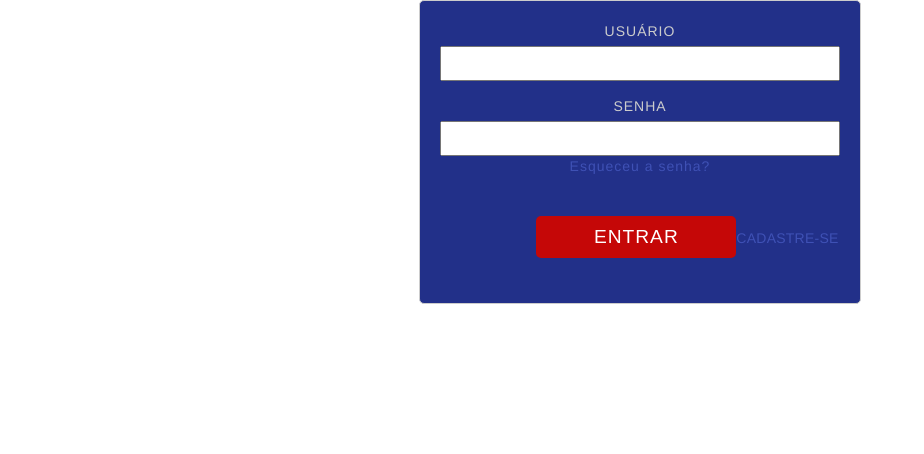
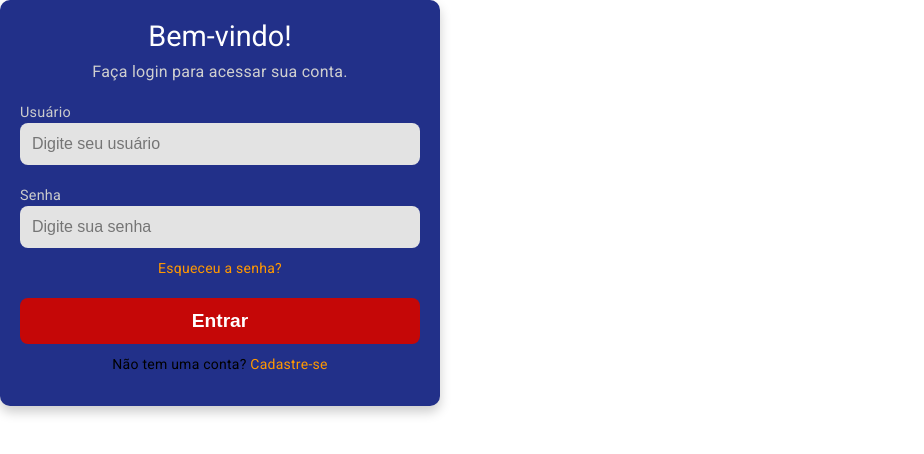
Before and after one commit to JoaoVictorBES/gestao-time-futebol-ui, an Angular app: page /login in a window 1280 px wide. Shown: the top 454 px of the page, without its empty margins (0-924 px from the left). Built offline with nearby package versions, Linux system fonts and the light colour scheme.

Commit message:
Melhorando design dos formulários de cadastro, login e reset-password

```diff
--- a/src/app/components/cadastro/cadastro.component.html
+++ b/src/app/components/cadastro/cadastro.component.html
@@ -1,34 +1,32 @@
-
-  <div class="logo-container"></div>
+<div class="container">
+  <div class="logo-container">
+    <img src="logo.png" alt="Logo" class="logo">
+  </div>
 
   <div class="cadastro-container">
 
     <div class="info">
-      <h1><b>Criar Conta</b></h1>
-      <h3>Já é um membro?  <a href="/login"><b>Login</b></a> </h3>
+      <h1>Criar Conta</h1>
+      <h3>Já é um membro? <a href="/login"><b>Login</b></a></h3>
     </div>
 
     <form class="form-container" (ngSubmit)="cadastrar()" onsubmit="return false;">
-
       <div class="form-group">
-        <p>Nome completo</p>
-        <label for="nome" class="form-label"></label>
-        <input type="text" class="username" placeholder="Nome de Usuário" required [(ngModel)]="usuario.username" name="username">
+        <label for="username">Nome completo</label>
+        <input type="text" id="username" class="input-field" placeholder="Nome de Usuário" required [(ngModel)]="usuario.username" name="username">
       </div>
 
       <div class="form-group">
-        <p>E-mail</p>
-        <label for="email" class="form-label"></label>
-        <input type="text" class="email" placeholder="Email" required [(ngModel)]="usuario.email" name="email">
+        <label for="email">E-mail</label>
+        <input type="email" id="email" class="input-field" placeholder="Email" required [(ngModel)]="usuario.email" name="email">
       </div>
 
       <div class="form-group">
-        <p>Senha</p>
-        <label for="senha" class="form-label"></label>
-        <input type="text" class="password" placeholder="Senha" required [(ngModel)]="usuario.password" name="password">
+        <label for="password">Senha</label>
+        <input type="password" id="password" class="input-field" placeholder="Senha" required [(ngModel)]="usuario.password" name="password">
       </div>
-
 
       <button class="btn" type="submit">Cadastrar</button>
     </form>
   </div>
+</div>
--- a/src/app/components/cadastro/cadastro.component.scss
+++ b/src/app/components/cadastro/cadastro.component.scss
@@ -1,114 +1,123 @@
+body {
+  margin: 0;
+  padding: 0;
+  font-family: 'Arial', sans-serif;
+  background-color: #1a1a2e;
+  color: #fff;
+  display: flex;
+  justify-content: center;
+  align-items: center;
+  min-height: 100vh;
+}
+
 .container {
   width: 100%;
   max-width: 400px;
+  margin: auto;
+  padding: 20px;
+  border-radius: 10px;
+  background-color: #223089;
+  box-shadow: 0px 6px 12px rgba(0, 0, 0, 0.2);
+  text-align: center;
+}
+
+.logo-container {
+  margin-bottom: 20px;
+}
+
+.logo {
+  width: 80px;
+  height: auto;
   margin: 0 auto;
-  padding: 20px;
-  border: 1px solid #ccc;
-  border-radius: 5px;
-  font-family: 'Franklin Gothic Medium', 'Arial Narrow', Arial, sans-serif;
-  background-color: #223089;
-  margin-top: 5rem;
+}
+
+.cadastro-container .info h1 {
+  font-size: 1.8rem;
+  margin-bottom: 10px;
+  color: #ffffff;
+}
+
+.cadastro-container .info h3 {
+  font-size: 1rem;
+  margin-bottom: 20px;
+  color: #cfcfcf;
+}
+
+.cadastro-container .info a {
+  color: #ff9800;
+  text-decoration: none;
+}
+
+.cadastro-container .info a:hover {
+  text-decoration: underline;
 }
 
 .form-container {
-  width: 100%;
-  max-width: 300px;
-  padding: 25px;
-  background-color: #223089;
-  border-radius: 10px;
-  font-family: 'Franklin Gothic Medium', 'Arial Narrow', Arial, sans-serif;
-  box-shadow: 0px 6px 12px rgba(0, 0, 0, 0.2);
-  text-align: center;
+  display: flex;
+  flex-direction: column;
   align-items: center;
 }
 
-h2 {
-  text-align: center;
-  color: #fff;
-  font-size: 1.5rem;
-  margin-bottom: 25px;
-}
-
 .form-group {
+  width: 100%;
   margin-bottom: 20px;
-  color: #ccc;
   text-align: left;
 }
 
-label {
-  display: block;
-  margin-bottom: 8px;
-  letter-spacing: 1px;
-  font-weight: bold;
+.label {
+  font-size: 0.9rem;
+  margin-bottom: 5px;
+  color: #ccc;
 }
 
 .input-field {
   width: 100%;
   padding: 12px;
+  border-radius: 8px;
+  border: none;
+  font-size: 1rem;
+  background-color: #e3e3e3;
+  color: #333;
   box-sizing: border-box;
-  border: 1px solid #ccc;
-  border-radius: 8px;
-  font-family: inherit;
-  background-color: #f5f5f5;
 }
 
 .input-field:focus {
   outline: none;
-  border-color: #007bff;
-  box-shadow: 0 0 6px rgba(0, 123, 255, 0.5);
+  border: 2px solid #ff9800;
+  background-color: #fff;
 }
 
 .btn {
   width: 100%;
   padding: 12px;
-  background-color: #c50707;
-  color: white;
   border: none;
   border-radius: 8px;
-  cursor: pointer;
+  background-color: #ff9800;
+  color: #fff;
   font-size: 1.2rem;
   font-weight: bold;
-  letter-spacing: 1px;
-  transition: background-color 0.3s ease;
+  cursor: pointer;
+  transition: background-color 0.3s ease-in-out;
 }
 
 .btn:hover {
-  background-color: #a00505;
+  background-color: #e08800;
 }
 
 @media (max-width: 600px) {
-  .form-container {
-    padding: 20px;
+  .container {
+    padding: 15px;
+  }
+
+  .cadastro-container .info h1 {
+    font-size: 1.5rem;
+  }
+
+  .cadastro-container .info h3 {
+    font-size: 0.9rem;
   }
 
   .btn {
     font-size: 1rem;
-    padding: 10px;
   }
 }
-
-.full-width {
-  width: 100%;
-  margin-bottom: 16px;
-}
-
-.login-container,
-.cadastro-container {
-  max-width: 400px;
-  margin: 0 auto;
-  padding: 20px;
-  text-align: center;
-}
-
-h2 {
-  margin-bottom: 24px;
-}
-
-.link-container {
-  margin-top: 16px;
-}
-
-a {
-  color: #3f51b5;
-  text-decoration: none;
-}
--- a/src/app/components/login/login.component.html
+++ b/src/app/components/login/login.component.html
@@ -1,17 +1,24 @@
 <div class="login-container">
+  <div class="login-header">
+    <h1>Bem-vindo!</h1>
+    <p>Faça login para acessar sua conta.</p>
+  </div>
 
-  <form (ngSubmit)="logar()">
+  <form (ngSubmit)="logar()" class="form-container">
     <div class="form-group">
-      <label for="username">USUÁRIO</label>
-      <input type="text" id="username" [(ngModel)]="login.username" name="username" required />
+      <label for="username">Usuário</label>
+      <input type="text" id="username" class="input-field" [(ngModel)]="login.username" name="username" placeholder="Digite seu usuário" required />
     </div>
     <div class="form-group">
-      <label for="password">SENHA</label>
-      <input type="password" id="password" [(ngModel)]="login.password" name="password" required />
-      <a href="/reset-password">Esqueceu a senha?</a>
+      <label for="password">Senha</label>
+      <input type="password" id="password" class="input-field" [(ngModel)]="login.password" name="password" placeholder="Digite sua senha" required />
+      <div class="link-container">
+        <a href="/reset-password">Esqueceu a senha?</a>
+      </div>
     </div>
-    <button type="submit">ENTRAR</button>
-
-    <a href="cadastro/user" class="cadastro">CADASTRE-SE</a>
+    <button type="submit" class="btn">Entrar</button>
+    <div class="link-container">
+      <p>Não tem uma conta? <a href="/cadastro/user" class="cadastro">Cadastre-se</a></p>
+    </div>
   </form>
 </div>
--- a/src/app/components/login/login.component.scss
+++ b/src/app/components/login/login.component.scss
@@ -1,52 +1,101 @@
+body {
+  margin: 0;
+  padding: 0;
+  font-family: 'Arial', sans-serif;
+  background-color: #1a1a2e;
+  color: #fff;
+  display: flex;
+  justify-content: center;
+  align-items: center;
+  max-height: 100vh;
+}
+
 .login-container {
   width: 100%;
   max-width: 400px;
-  margin: 0 auto;
+  background-color: #223089;
+  border-radius: 10px;
   padding: 20px;
-  border: 1px solid #ccc;
-  border-radius: 5px;
-  font-family: 'Franklin Gothic Medium', 'Arial Narrow', Arial, sans-serif;
-  background-color: #223089;
-  margin-top: 5rem;
+  box-shadow: 0px 6px 12px rgba(0, 0, 0, 0.2);
+  text-align: center;
+}
+
+.login-header h1 {
+  font-size: 1.8rem;
+  margin-bottom: 10px;
+  color: #ffffff;
+}
+
+.login-header p {
+  font-size: 1rem;
+  color: #cfcfcf;
+  margin-bottom: 20px;
+}
+
+.form-container {
+  display: flex;
+  flex-direction: column;
+  align-items: center;
 }
 
 .form-group {
-  margin-bottom: 15px;
-  color: #ccc;
-  letter-spacing: 1px;
+  width: 100%;
+  margin-bottom: 20px;
+  text-align: left;
 }
 
 label {
-  display: block;
+  font-size: 0.9rem;
   margin-bottom: 5px;
+  color: #ccc;
 }
 
-input {
+.input-field {
   width: 100%;
-  padding: 8px;
+  padding: 12px;
+  border-radius: 8px;
+  border: none;
+  font-size: 1rem;
+  background-color: #e3e3e3;
+  color: #333;
   box-sizing: border-box;
 }
 
-button {
-  width: 50%;
-  padding: 10px;
-  background-color: #007bff;
-  color: white;
-  border: none;
-  border-radius: 5px;
-  cursor: pointer;
-  background-color: #c50707;
-  font-size: 1.2rem;
-  font: bold;
-  letter-spacing: 1px;
-  margin-left: 95px;
-  margin-bottom: 25px;
-  margin-top: 25px;
+.input-field:focus {
+  outline: none;
+  border: 2px solid #ff9800;
+  background-color: #fff;
 }
 
-h2{
+.btn {
+  width: 100%;
+  padding: 12px;
+  border: none;
+  border-radius: 8px;
+  background-color: #c50707;
+  color: #fff;
+  font-size: 1.2rem;
+  font-weight: bold;
+  cursor: pointer;
+  transition: background-color 0.3s ease-in-out;
+}
+
+.btn:hover {
+  background-color: #a00505;
+}
+
+.link-container {
+  margin-top: 10px;
   text-align: center;
-  color: #ccc;
+}
+
+.link-container a {
+  color: #ff9800;
+  text-decoration: none;
+}
+
+.link-container a:hover {
+  text-decoration: underline;
 }
 
 @media (max-width: 600px) {
@@ -54,45 +103,15 @@ h2{
     padding: 15px;
   }
 
-  button {
+  .btn {
     font-size: 1rem;
-    padding: 8px;
+  }
+
+  .login-header h1 {
+    font-size: 1.5rem;
+  }
+
+  .login-header p {
+    font-size: 0.9rem;
   }
 }
-
-.login-container-img{
-  display: flex;
-  justify-content: center;
-  align-items: center;
-}
-
-.login-container-img img{
-  max-width: 100%;
-  height: auto;
-}
-
-.full-width {
-  width: 100%;
-  margin-bottom: 16px;
-}
-
-.login-container,
-.cadastro-container {
-  max-width: 400px;
-  margin: 0 auto;
-  padding: 20px;
-  text-align: center;
-}
-
-h2 {
-  margin-bottom: 24px;
-}
-
-.link-container {
-  margin-top: 16px;
-}
-
-a {
-  color: #3f51b5;
-  text-decoration: none;
-}
--- a/src/app/components/reset-password/reset-password.component.html
+++ b/src/app/components/reset-password/reset-password.component.html
@@ -1,8 +1,14 @@
 <body class="container">
   <div class="box-container">
+    <h2>Digite seu E-mail</h2>
 
-    <label for="email">digite seu Email</label>
-    <input type="text" class="email" placeholder="Email" required [(ngModel)]="usuario.email" name="email">
+    <form >
+      <div class="form-group">
+        <label for="email">E-mail</label>
+        <input type="email" id="email" class="email" placeholder="Seu E-mail" required [(ngModel)]="usuario.email" name="email">
+      </div>
 
+      <button type="submit" class="btn">Enviar</button>
+    </form>
   </div>
 </body>
--- a/src/app/components/reset-password/reset-password.component.scss
+++ b/src/app/components/reset-password/reset-password.component.scss
@@ -0,0 +1,96 @@
+/* Estilo geral para o body e container */
+body {
+  font-family: 'Arial', sans-serif;
+  margin: 0;
+  padding: 0;
+  background-color: #f4f4f4;
+  display: flex;
+  justify-content: center;
+  align-items: center;
+  min-height: 100vh;
+}
+
+.container {
+  width: 100%;
+  max-width: 400px;
+  padding: 20px;
+  background-color: #fff;
+  box-shadow: 0 4px 8px rgba(0, 0, 0, 0.1);
+  border-radius: 8px;
+  text-align: center;
+}
+
+.box-container {
+  width: 100%;
+}
+
+h2 {
+  color: #333;
+  margin-bottom: 20px;
+  font-size: 1.8rem;
+}
+
+.form-group {
+  margin-bottom: 20px;
+  text-align: left;
+}
+
+label {
+  display: block;
+  font-size: 1rem;
+  color: #333;
+  margin-bottom: 5px;
+}
+
+.email {
+  width: 100%;
+  padding: 12px;
+  font-size: 1rem;
+  border-radius: 8px;
+  border: 1px solid #ccc;
+  box-sizing: border-box;
+  background-color: #f9f9f9;
+}
+
+.email:focus {
+  outline: none;
+  border-color: #007bff;
+}
+
+.btn {
+  width: 100%;
+  padding: 12px;
+  background-color: #007bff;
+  color: white;
+  border: none;
+  border-radius: 8px;
+  cursor: pointer;
+  font-size: 1.2rem;
+  font-weight: bold;
+  transition: background-color 0.3s ease-in-out;
+}
+
+.btn:hover {
+  background-color: #0056b3;
+}
+
+/* Responsividade para telas pequenas */
+@media (max-width: 600px) {
+  .container {
+    padding: 15px;
+  }
+
+  h2 {
+    font-size: 1.5rem;
+  }
+
+  .email {
+    font-size: 1rem;
+    padding: 10px;
+  }
+
+  .btn {
+    font-size: 1rem;
+    padding: 10px;
+  }
+}
```
